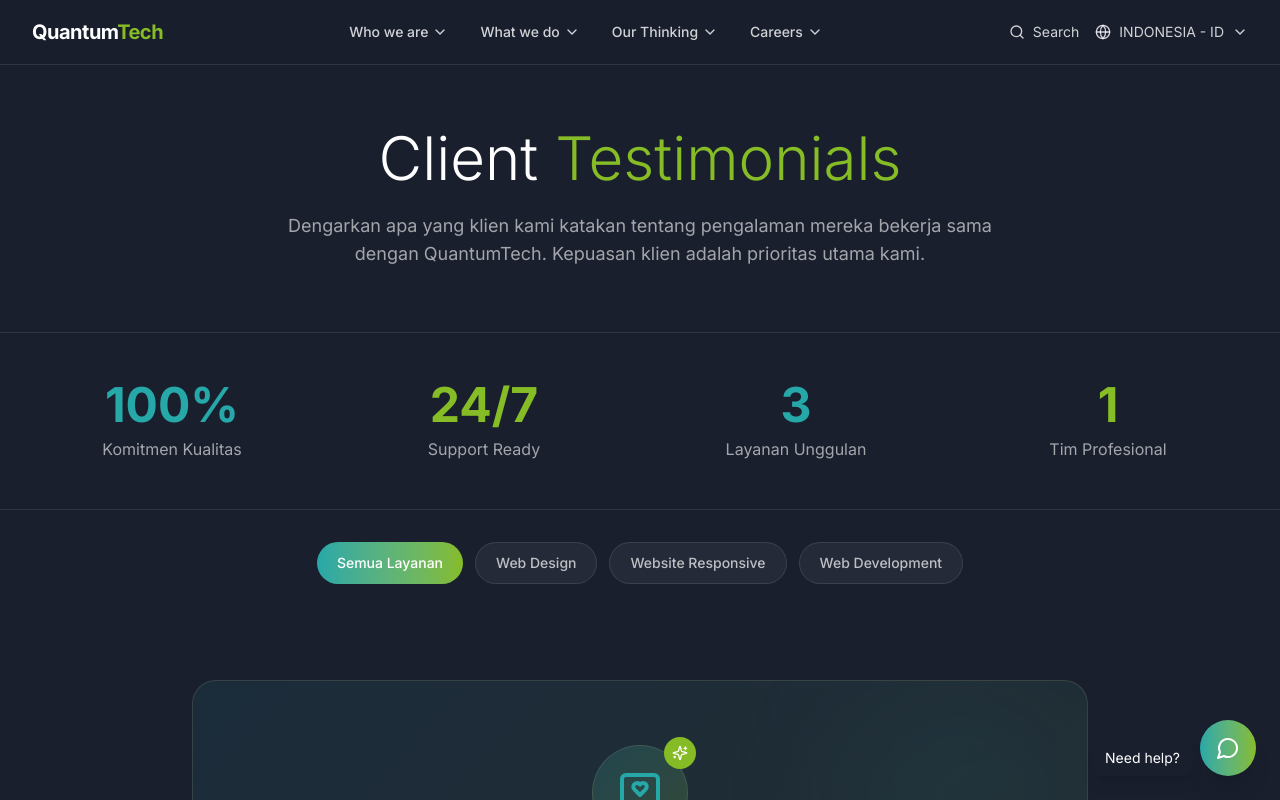
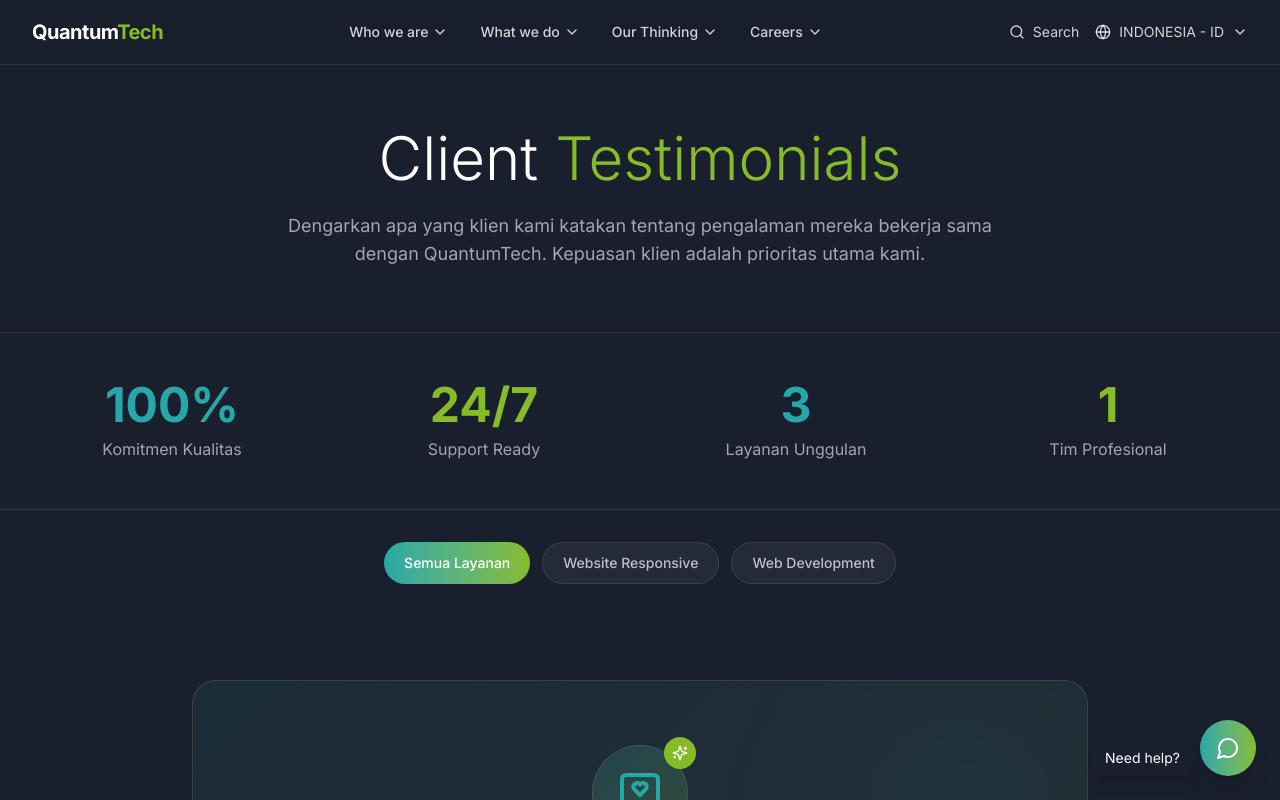
Before and after one commit to DamarWahyu111/QuantumTech, a Next.js app: page /testimonials in a window 1280 px wide. Shown: the top 800 px of the page. Built offline with nearby package versions, Linux system fonts and the light colour scheme.

Commit message:
update delete web design

```diff
--- a/app/testimonials/page.tsx
+++ b/app/testimonials/page.tsx
@@ -14,7 +14,7 @@ export default function TestimonialsPage() {
 
   const filteredTestimonials = filter === "all" ? testimonials : testimonials.filter((t) => t.service === filter)
 
-  const services = ["all", "Web Design", "Website Responsive", "Web Development"]
+  const services = ["all", "Website Responsive", "Web Development"]
 
   const hasTestimonials = testimonials.length > 0
 
```
